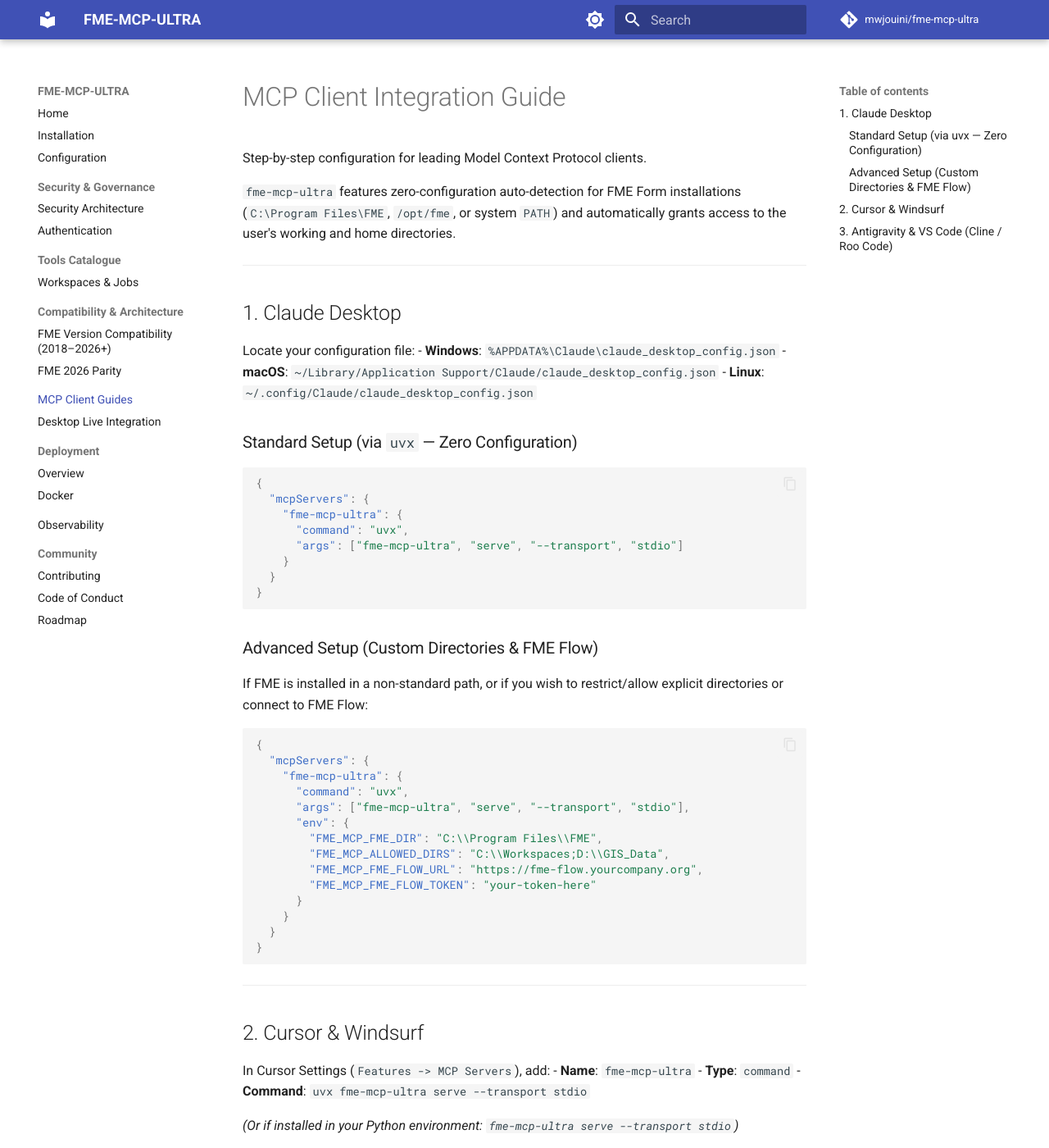
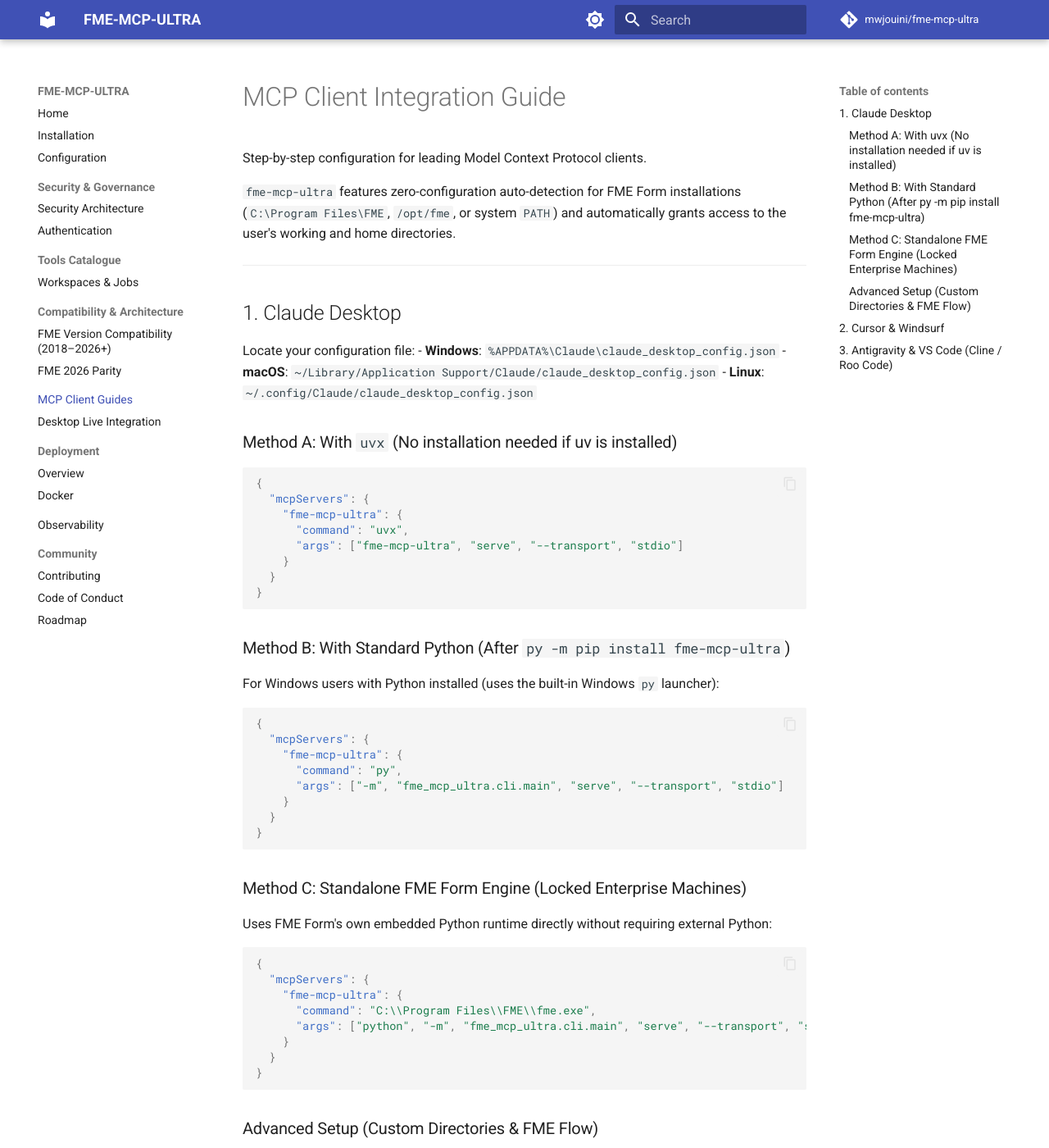
Before and after one commit to mwjouini/fme-mcp-ultra, an MkDocs documentation site: the page built from docs/mcp-clients.md, in a window 1280 px wide and 1400 px high. Shown: the whole window at 82% size. Built offline with MkDocs 1.6.1 and Material for MkDocs 9.7.7, drawn with Linux system fonts in a browser that asks for light colours; comment, search, counter and statistics services are not loaded.

Commit message:
docs: clarify Claude Desktop options for uvx, standard Python, and standalone FME

````diff
--- a/docs/mcp-clients.md
+++ b/docs/mcp-clients.md
@@ -13,13 +13,39 @@ Locate your configuration file:
 - **macOS**: `~/Library/Application Support/Claude/claude_desktop_config.json`
 - **Linux**: `~/.config/Claude/claude_desktop_config.json`
 
-### Standard Setup (via `uvx` — Zero Configuration)
+### Method A: With `uvx` (No installation needed if uv is installed)
 ```json
 {
   "mcpServers": {
     "fme-mcp-ultra": {
       "command": "uvx",
       "args": ["fme-mcp-ultra", "serve", "--transport", "stdio"]
+    }
+  }
+}
+```
+
+### Method B: With Standard Python (After `py -m pip install fme-mcp-ultra`)
+For Windows users with Python installed (uses the built-in Windows `py` launcher):
+```json
+{
+  "mcpServers": {
+    "fme-mcp-ultra": {
+      "command": "py",
+      "args": ["-m", "fme_mcp_ultra.cli.main", "serve", "--transport", "stdio"]
+    }
+  }
+}
+```
+
+### Method C: Standalone FME Form Engine (Locked Enterprise Machines)
+Uses FME Form's own embedded Python runtime directly without requiring external Python:
+```json
+{
+  "mcpServers": {
+    "fme-mcp-ultra": {
+      "command": "C:\\Program Files\\FME\\fme.exe",
+      "args": ["python", "-m", "fme_mcp_ultra.cli.main", "serve", "--transport", "stdio"]
     }
   }
 }
````
Also changed, not shown: README.md (+25 -0 lines).
